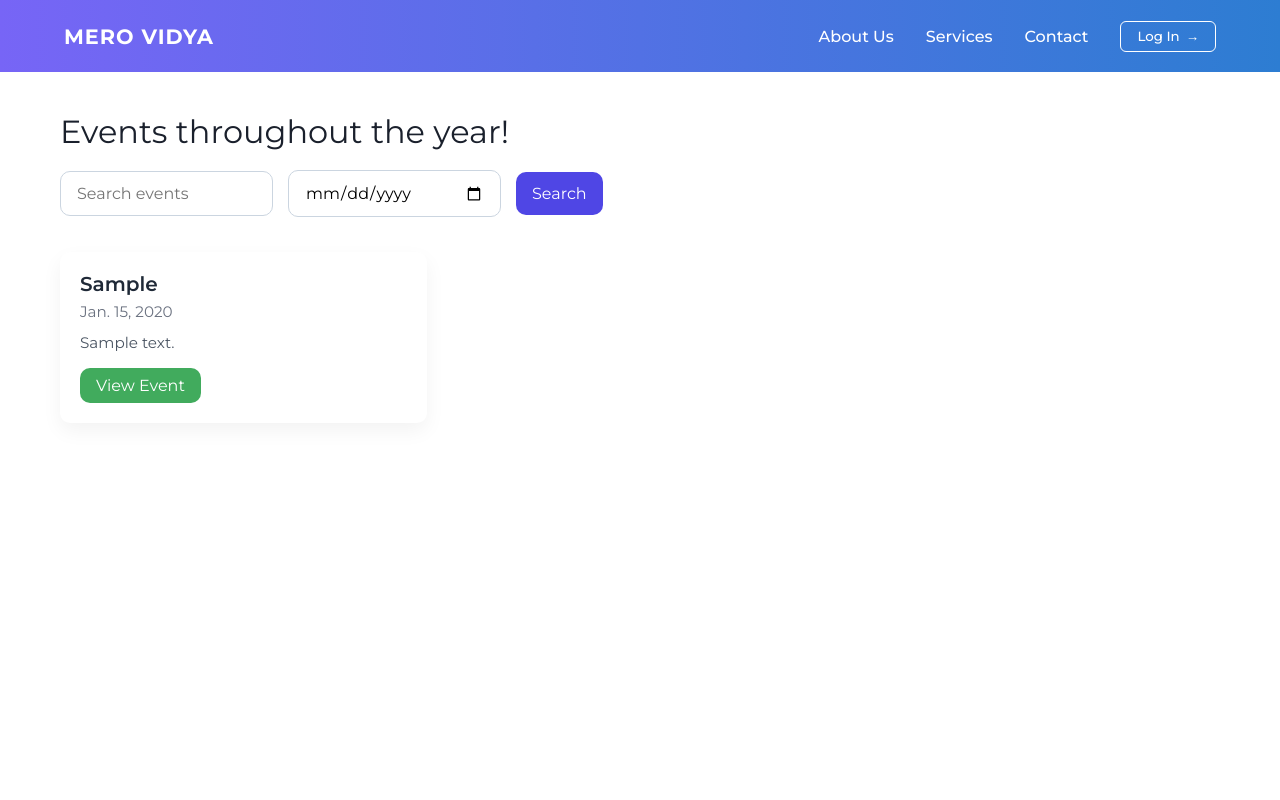
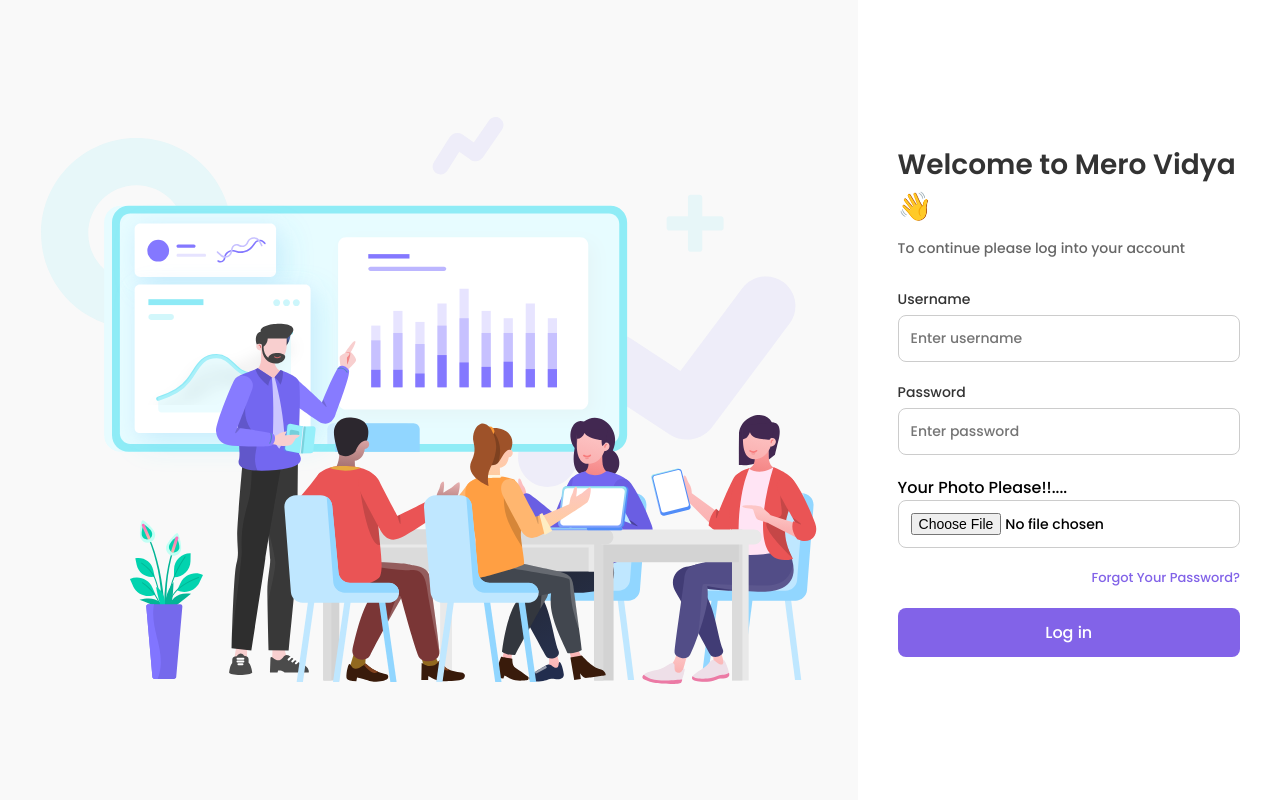
Before and after one commit to Shariph7/Event-Management, a Django app: page / in a window 1280 px wide. Run offline with Django 5.2, Linux system fonts and the light colour scheme; tables that the repository leaves empty hold one stand-in row (values such as "Sample post"); some libraries are stand-ins or nearby versions.

Commit message:
Many Things is made to change!

```diff
--- a/Home/admin.py
+++ b/Home/admin.py
@@ -1,4 +1,5 @@
 from django.contrib import admin
-from Home.models import Events
+from Home.models import Events, student_data
 
 admin.site.register(Events)
+admin.site.register(student_data)
--- a/Home/models.py
+++ b/Home/models.py
@@ -10,3 +10,11 @@ class Events(models.Model):
     image = models.ImageField(upload_to='event_images/', null=True, blank=True)
     def __str__(self):
         return self.event
+
+class student_data(models.Model):
+    name = models.CharField(max_length=30)
+    password = models.CharField(max_length=16)
+    image = models.ImageField(upload_to='Student_Data/', null= True, blank=True)
+
+    def __str__(self):
+        return self.name
--- a/Home/urls.py
+++ b/Home/urls.py
@@ -7,7 +7,8 @@ from django.conf import settings
 
 urlpatterns = [
     path('admin/', admin.site.urls),
-    path('', views.index, name = "index"),
+    path('', views.student, name = "student"),
+    path('index', views.index, name = "index"),
     path('login', views.login, name="login"),
     path('adminpage', views.adminpage, name="adminpage"),
     path('createEvent', views.createEvent, name='createEvent'),
--- a/Home/views.py
+++ b/Home/views.py
@@ -1,7 +1,7 @@
 from django.shortcuts import render, redirect
 from functools import wraps
 from django.contrib import messages
-from Home.models import Events
+from Home.models import Events, student_data
 
 # Create your views here.
 def login_required(view_func):
@@ -26,7 +26,30 @@ def login(request):
 
     return render(request, "login.html")
 
+def student(request):
+    if request.method == "POST":
+        name = request.POST.get("name")
+        password = request.POST.get("password")
+        image = request.FILES.get("image")
+
+        students = student_data(
+            name = name,
+            password = password,
+            image = image
+        )
+        students.save()
+
+        if name == "shariph" and password == "thapa7":
+            request.session['logged_in'] = True
+            return redirect("index")
+        else:
+            messages.error(request, "Invalid!")
+            return render(request,"login_student.html")
+
+    return render(request,"login_student.html")
+
 # Index
+@login_required
 def index(request):
     query_name = request.GET.get("event_name")
     query_date = request.GET.get("event_date")
@@ -74,9 +97,6 @@ def createEvent(request):
 
     return render(request, "createEvent.html")
 
-def student(request):
-    return render(request, "login_student.html")
-
 def logout(request):
     request.session.flush()
     return redirect('/')
--- a/Template/index.html
+++ b/Template/index.html
@@ -75,9 +75,9 @@
 {% endblock event_details %}
 
 {% block log %}
-<button class="login-btn">
-  <a href="/student">Log In</a> <i>&#8594;</i>
-</button>
+{% for sutdent in  sutdents%}
+{{ sutdent.image }}
+{% endfor %}
 {% endblock log %}
 
 {% block button %}<a href="#">Contact</a>{% endblock button %}
--- a/Template/login_student.html
+++ b/Template/login_student.html
@@ -132,6 +132,10 @@
                 <label for="password">Password</label>
                 <input type="password" id="password" name="password" placeholder="Enter password">
             </div>
+            <div class="form-group">
+                <legend>Your Photo Please!!....</legend>
+                <input type="file" name="image" accept="image/*" />
+            </div>
 
             <a class="forgot-password" href="#">Forgot Your Password?</a>
             <button type="submit" class="login-btn">Log in</button>
```
Also changed, not shown: Home/migrations/0010_student_data.py (added), db.sqlite3.
